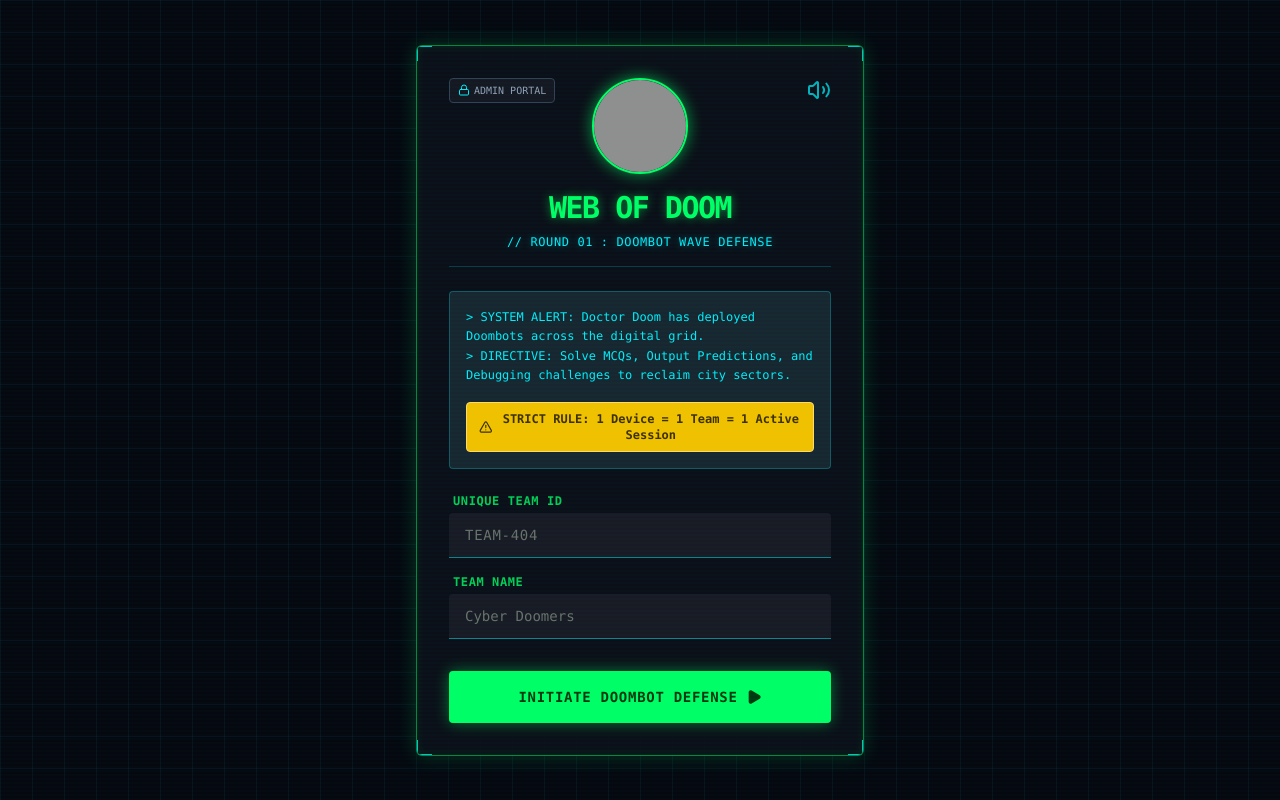
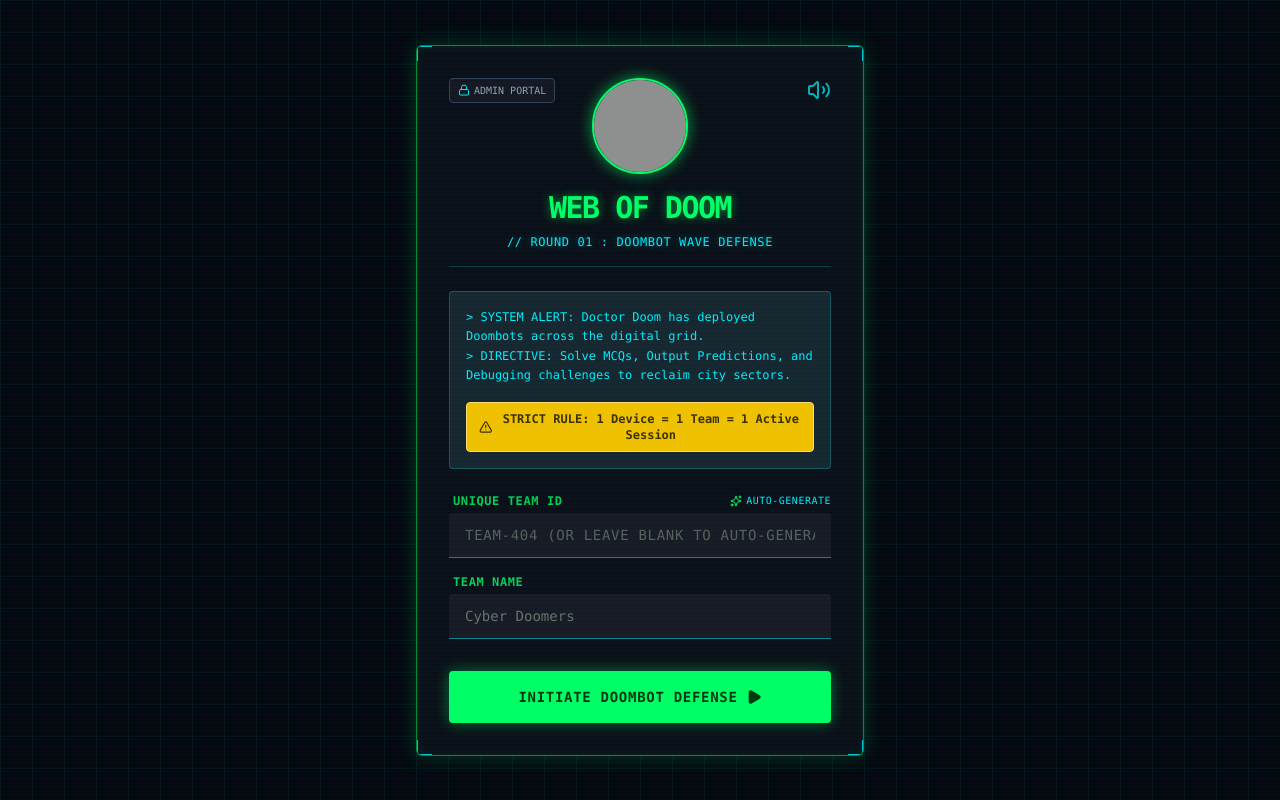
Before and after one commit to samuelmichaelalva/Technovation_Web_of_Doom, a React (Vite) app: page / in a window 1280 px wide. Built offline with nearby package versions, Linux system fonts and the light colour scheme; grey boxes are pictures that could not be loaded.

Commit message:
feat: add AUTO-GENERATE Team ID button and fallback in TeamLoginModal

```diff
--- a/src/components/TeamLoginModal.tsx
+++ b/src/components/TeamLoginModal.tsx
@@ -1,5 +1,5 @@
 import React, { useState } from 'react';
-import { Volume2, VolumeX, Play, AlertTriangle, Lock } from 'lucide-react';
+import { Volume2, VolumeX, Play, AlertTriangle, Lock, Sparkles } from 'lucide-react';
 import { initializeTeamSession } from '../utils/syncService';
 import type { TeamSession } from '../types/game';
 import { soundEngine } from '../utils/soundEngine';
@@ -8,6 +8,11 @@ interface TeamLoginModalProps {
   onSessionStarted: (session: TeamSession) => void;
   onAdminClick?: () => void;
 }
+
+const generateRandomTeamId = () => {
+  const num = Math.floor(1000 + Math.random() * 9000);
+  return `TEAM-${num}`;
+};
 
 export const TeamLoginModal: React.FC<TeamLoginModalProps> = ({ onSessionStarted, onAdminClick }) => {
   const [teamId, setTeamId] = useState('');
@@ -24,18 +29,31 @@ export const TeamLoginModal: React.FC<TeamLoginModalProps> = ({ onSessionStarted
     }
   };
 
+  const handleGenerateId = () => {
+    soundEngine.playClick();
+    const newId = generateRandomTeamId();
+    setTeamId(newId);
+  };
+
   const handleSubmit = async (e: React.FormEvent) => {
     e.preventDefault();
-    if (!teamId.trim() || !teamName.trim()) {
-      setErrorMsg('Please enter both Team ID and Team Name.');
+
+    if (!teamName.trim()) {
+      setErrorMsg('Please enter a Team Name.');
       return;
+    }
+
+    // Auto-generate Team ID if left blank by user
+    const finalTeamId = (teamId.trim() || generateRandomTeamId()).toUpperCase();
+    if (!teamId.trim()) {
+      setTeamId(finalTeamId);
     }
 
     setIsLoading(true);
     setErrorMsg('');
     soundEngine.playClick();
 
-    const res = await initializeTeamSession(teamId.trim().toUpperCase(), teamName.trim());
+    const res = await initializeTeamSession(finalTeamId, teamName.trim());
     setIsLoading(false);
 
     if (res.success && res.session) {
@@ -132,17 +150,27 @@ export const TeamLoginModal: React.FC<TeamLoginModalProps> = ({ onSessionStarted
           {/* Authentication Form */}
           <form onSubmit={handleSubmit} className="flex flex-col gap-4 relative z-10 font-mono">
             <div className="flex flex-col gap-1">
-              <label className="text-xs text-[#00ff66]/80 font-bold ml-1 tracking-wider" htmlFor="team-id">
-                UNIQUE TEAM ID
-              </label>
+              <div className="flex items-center justify-between ml-1">
+                <label className="text-xs text-[#00ff66]/80 font-bold tracking-wider" htmlFor="team-id">
+                  UNIQUE TEAM ID
+                </label>
+                <button
+                  type="button"
+                  onClick={handleGenerateId}
+                  className="text-[10px] text-[#00eefc] hover:text-[#00ff66] flex items-center gap-1 font-mono uppercase tracking-wider transition-colors"
+                  title="Generate a random unique Team ID"
+                >
+                  <Sparkles className="w-3 h-3 text-[#00ff66]" />
+                  <span>AUTO-GENERATE</span>
+                </button>
+              </div>
               <input
                 id="team-id"
                 type="text"
-                required
                 value={teamId}
                 onChange={(e) => setTeamId(e.target.value)}
-                placeholder="TEAM-404"
-                className="w-full bg-[#1c1f29]/80 text-[#dfe2f0] text-sm px-4 py-3 border-0 border-b border-[#00eefc]/50 focus:ring-0 input-glow transition-all rounded-t-sm placeholder-[#b9ccb5]/50 font-mono tracking-wider uppercase"
+                placeholder="TEAM-404 (or leave blank to auto-generate)"
+                className="w-full bg-[#1c1f29]/80 text-[#dfe2f0] text-sm px-4 py-3 border-0 border-b border-[#00eefc]/50 focus:ring-0 input-glow transition-all rounded-t-sm placeholder-[#b9ccb5]/40 font-mono tracking-wider uppercase"
               />
             </div>
 
```
